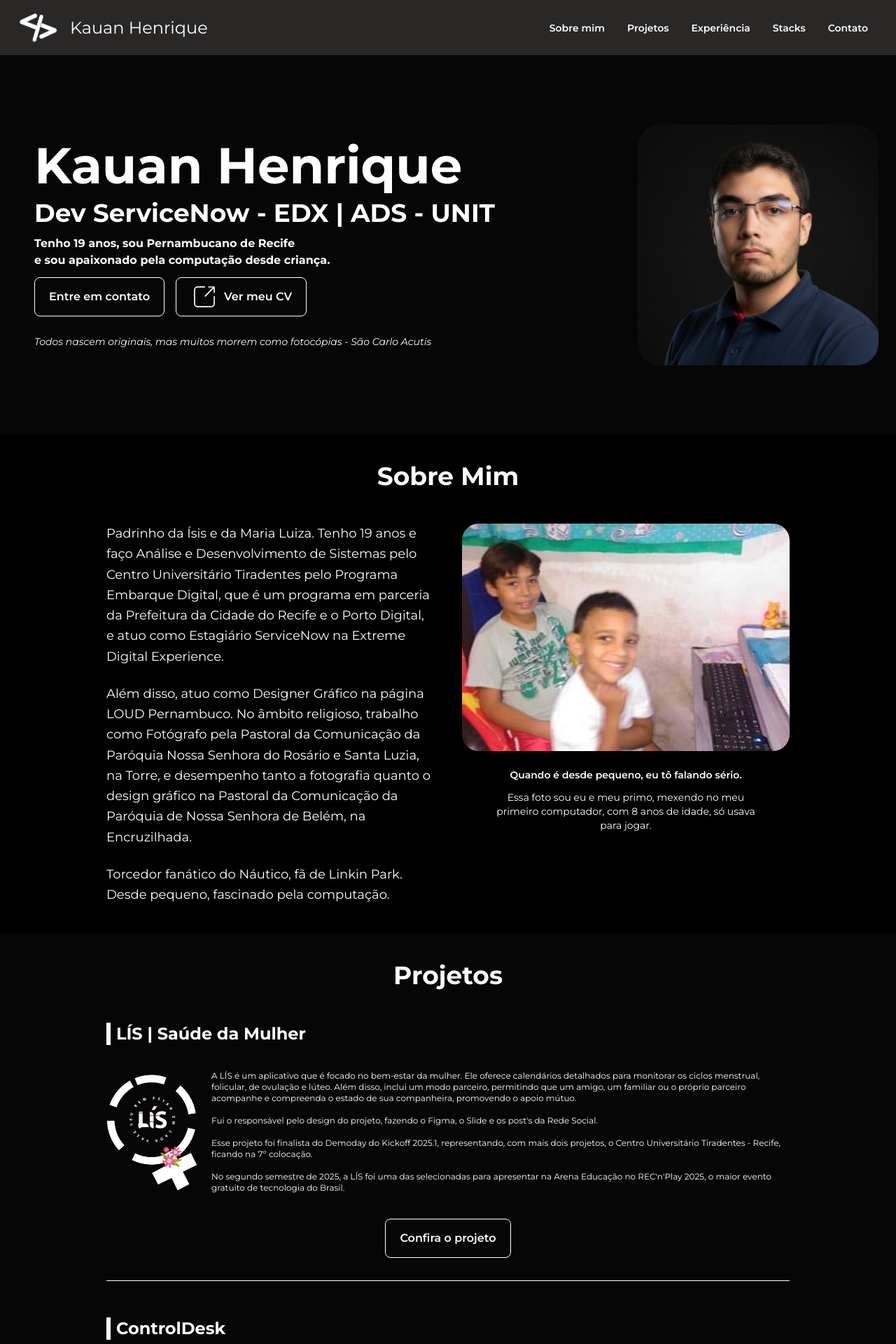
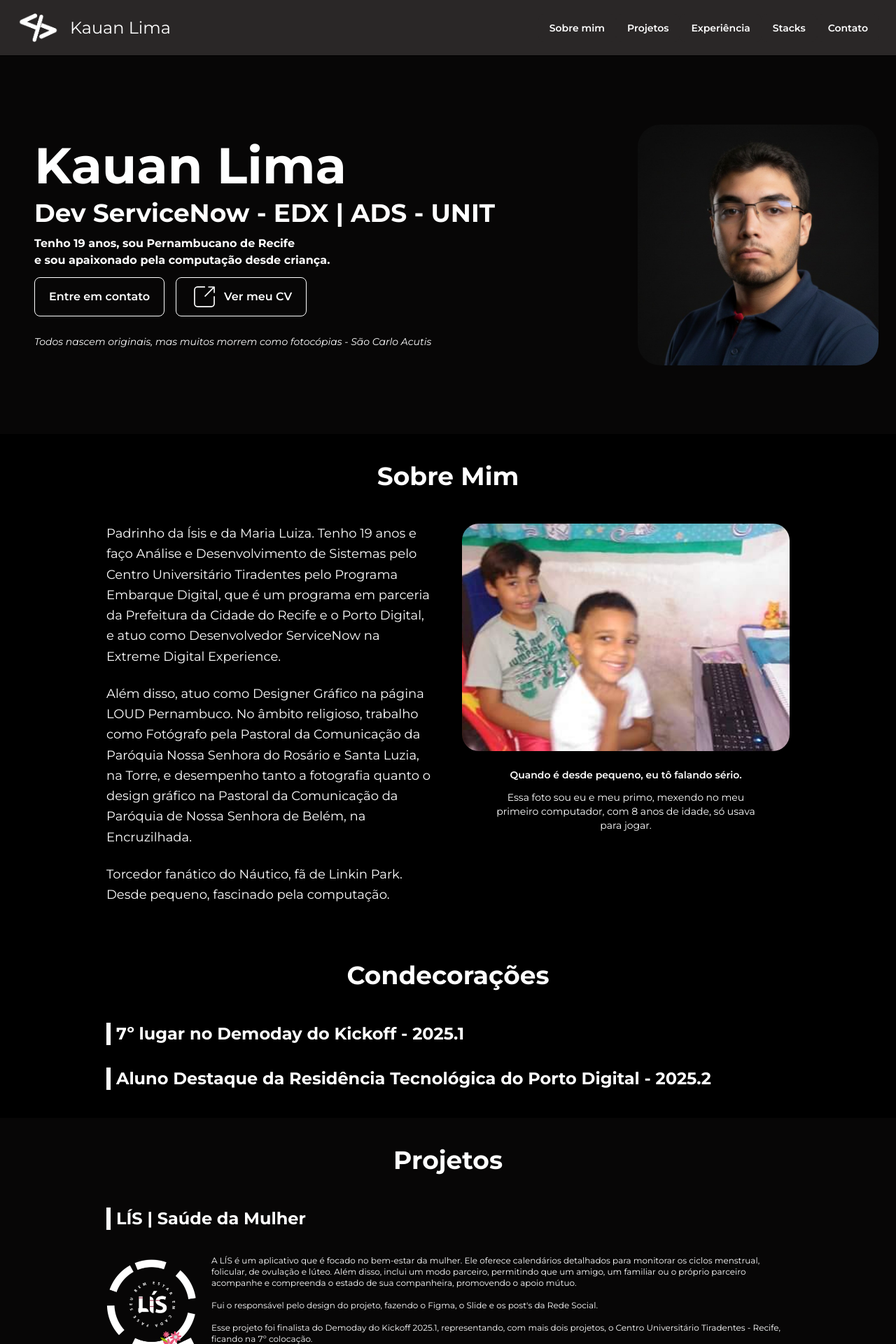
Before and after one commit to kauanbrpe/portfolio-kauanbrpedev, a React (Vite) app: page / in a window 1280 px wide. Shown: the top 1920 px of the page at 70% size. Built offline with nearby package versions, Linux system fonts and the light colour scheme.

Commit message:
change: screens att profissional, stacks and profissional name

```diff
--- a/index.html
+++ b/index.html
@@ -9,7 +9,7 @@
     <link rel="preconnect" href="https://fonts.gstatic.com" crossorigin>
     <link href="https://fonts.googleapis.com/css2?family=Montserrat:ital,wght@0,100..900;1,100..900&display=swap" rel="stylesheet">
 
-    <title>Kauan Henrique | DEV</title>
+    <title>Kauan Lima | DEV</title>
   </head>
   <body>
     <div id="root"></div>
--- a/package.json
+++ b/package.json
@@ -14,7 +14,7 @@
     "class-variance-authority": "^0.7.1",
     "react": "^19.2.0",
     "react-dom": "^19.2.0",
-    "react-icons": "^5.5.0",
+    "react-icons": "^5.6.0",
     "tailwindcss": "^4.1.18"
   },
   "devDependencies": {
--- a/src/App.tsx
+++ b/src/App.tsx
@@ -6,6 +6,7 @@
 import Stacks from "./core-components/stacks.tsx";
 import Links from "./core-components/links.tsx";
 import Profissional from "./core-components/profissional.jsx";
+import Awards from "./core-components/awards.tsx";
 
 export default function App() {
     return (
@@ -13,6 +14,7 @@
             <Header />
             <Hero />
             <About />
+            <Awards />
             <Projects />
             <Profissional />
             <Stacks />
--- a/src/core-components/about.tsx
+++ b/src/core-components/about.tsx
@@ -28,7 +28,7 @@
                     <p>
                         Padrinho da Ísis e da Maria Luiza. Tenho {calcularIdade()} anos e faço Análise e Desenvolvimento de Sistemas pelo Centro Universitário Tiradentes pelo Programa
                         Embarque Digital, que é um programa em parceria da Prefeitura da Cidade do Recife e o Porto Digital, e
-                        atuo como Estagiário ServiceNow na Extreme Digital Experience.
+                        atuo como Desenvolvedor ServiceNow na Extreme Digital Experience.
                     </p>
 
                     <p>
--- /dev/null
+++ b/src/core-components/awards.tsx
@@ -0,0 +1,38 @@
+import Text from "../components/text";
+
+export default function Awards() {
+    return (
+        <section id="awards" className="bg-black text-white py-10">
+            <div className="max-w-5xl mx-auto px-6">
+                <Text as="h2" variant="body-bold-subtile" className="text-center mb-12">
+                    Condecorações
+                </Text>
+
+                <div className="space-y-4">
+                    <div className="flex">
+                        <Text
+                            variant="body-bold-title-pages"
+                            className="inline-block border-l-6 border-l-white pl-2"
+                            >
+                            7º lugar no Demoday do Kickoff - 2025.1
+                            </Text>
+                    </div>
+                </div>
+
+                <div className="my-8"></div>
+
+                <div className="space-y-4">
+                    <div className="flex">
+                        <Text
+                            variant="body-bold-title-pages"
+                            className="inline-block border-l-6 border-l-white pl-2"
+                            >
+                            Aluno Destaque da Residência Tecnológica do Porto Digital - 2025.2
+                            </Text>
+                    </div>
+                </div>
+
+            </div>
+        </section>
+    )
+}
--- a/src/core-components/baseboard.tsx
+++ b/src/core-components/baseboard.tsx
@@ -5,7 +5,7 @@
     return (
         <div className="w-full h-20 flex items-center px-4 sm:px-6 gap-4 border-b bg-gray-extremities relative">
             <img src={logoImg} alt="Logo Kauan Henrique" className='w-15 h-15' />
-            <Text variant="body-md" className="text-white">Kauan Henrique</Text>
+            <Text variant="body-md" className="text-white">Kauan Lima</Text>
             <div className='ml-auto flex gap-6'>
                 <Text variant="body-baseboard">© Todos os direitos reservados</Text>
             </div>
--- a/src/core-components/header.tsx
+++ b/src/core-components/header.tsx
@@ -29,7 +29,7 @@
   return (
     <header className="w-full h-20 flex items-center px-4 sm:px-6 gap-4 border-b bg-gray-extremities relative">
       <img src={logoImg} alt="Logo Kauan Henrique" className="w-15 h-15" />
-      <Text variant="body-md" className="text-white">Kauan Henrique</Text>
+      <Text variant="body-md" className="text-white">Kauan Lima</Text>
 
       <div className="ml-auto flex items-center">
         {/* Links visíveis em md+ */}
--- a/src/core-components/hero.tsx
+++ b/src/core-components/hero.tsx
@@ -32,7 +32,7 @@
     return (
         <section className="w-full bg-black-initial flex flex-col md:flex-row items-center justify-center md:h-135 h-auto py-8 sm:py-0">
             <div className="px-4 sm:px-6 gap-4 space-y-3 text-center md:text-left">
-                <Text as="h1" variant="body-bold-title" className="transition-opacity duration-500">{isHovered ? "Meu Padre é Romeu" : "Kauan Henrique"}</Text>
+                <Text as="h1" variant="body-bold-title" className="transition-opacity duration-500">{isHovered ? "Meu Padre é Romeu" : "Kauan Lima"}</Text>
                 <Text as="h2" variant="body-bold-subtile">Dev ServiceNow - EDX | ADS - UNIT</Text>
                 <Text as="h5" variant="body-bold-text">Tenho {calcularIdade()} anos, sou Pernambucano de Recife <br />e sou apaixonado pela computação desde criança.</Text>
                 <div className="app gap-4 space-y-3 flex md:text-left justify-center md:justify-start">
--- a/src/core-components/profissional.tsx
+++ b/src/core-components/profissional.tsx
@@ -15,7 +15,7 @@
 
             <div className="bg-black max-w-5xl mx-auto px-6 gap-4 space-y-3 py-5 rounded-2xl border border-white">
                 <div className="">
-                    <Text variant="body-md" className="border-l-6 border-l-white pl-2">Estagiário em ServiceNow</Text>
+                    <Text variant="body-md" className="border-l-6 border-l-white pl-2">Desenvolvedor ServiceNow</Text>
                 </div>
                 <IoIosBusiness size={24} className="inline-block mb-1 mr-2" />
                 <Text>Extreme Digital Experience</Text>
--- a/src/core-components/stacks.tsx
+++ b/src/core-components/stacks.tsx
@@ -17,7 +17,6 @@
 /* Banco de Dados */
 import { GrMysql } from "react-icons/gr";
 import { DiMsqlServer } from "react-icons/di";
-import SqlDeveloper from "../assets/icons/file_type_sql_icon_130152.svg?react"
 import { SiSqlite } from "react-icons/si";
 /* Nuvem e DevOps */
 import { FaAws } from "react-icons/fa";
@@ -88,7 +87,6 @@
                         <Button variant="secondary" icon={DiMsqlServer}>SQL Server</Button>
                         </div>
                         <div className="flex gap-3 items-center">
-                        <Button variant="secondary" icon={SqlDeveloper}>SQL Developer</Button>
                         <Button variant="secondary" icon={SiSqlite}>SQLite</Button>
                         </div>
                     </div>
```
Also changed, not shown: 1 other file (tests, documents, lock files or other folders).
